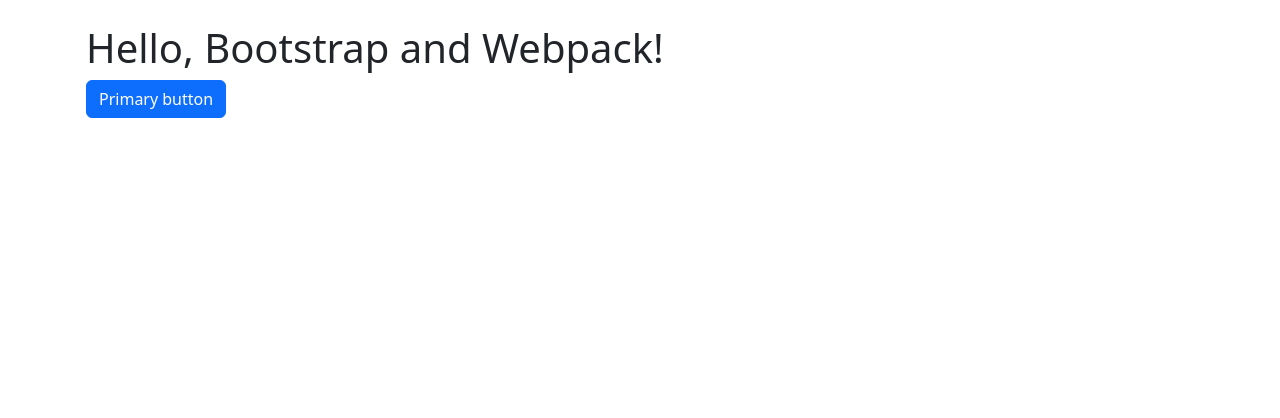
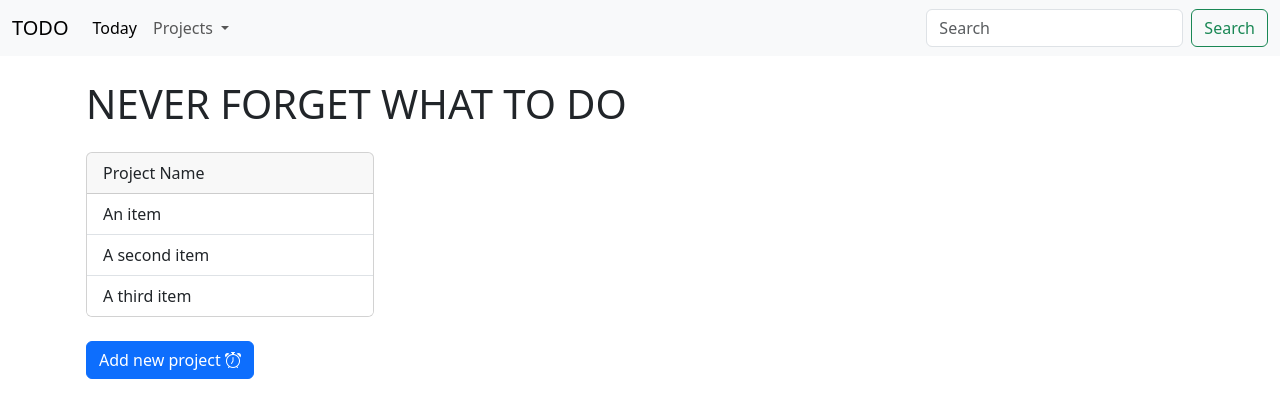
Before and after one commit to NyanLinHtet99/Todo-app, a website built with webpack: page src/index.html in a window 1280 px wide. Built offline with nearby package versions, Linux system fonts and the light colour scheme.

Commit message:
Added navbar and bootstrap icon

```diff
--- a/package.json
+++ b/package.json
@@ -32,6 +32,7 @@
   },
   "dependencies": {
     "@popperjs/core": "^2.11.8",
-    "bootstrap": "^5.3.0"
+    "bootstrap": "^5.3.0",
+    "bootstrap-icons": "^1.10.5"
   }
 }
--- a/src/index.html
+++ b/src/index.html
@@ -4,13 +4,59 @@
 <head>
     <meta charset="utf-8">
     <meta name="viewport" content="width=device-width, initial-scale=1">
-    <title>Bootstrap w/ Webpack</title>
+    <title>TODO APP</title>
 </head>
 
 <body>
+    <nav class="navbar navbar-expand-lg bg-body-tertiary">
+        <div class="container-fluid">
+            <a class="navbar-brand" href="#">TODO</a>
+            <button class="navbar-toggler" type="button" data-bs-toggle="collapse"
+                data-bs-target="#navbarSupportedContent" aria-controls="navbarSupportedContent" aria-expanded="false"
+                aria-label="Toggle navigation">
+                <span class="navbar-toggler-icon"></span>
+            </button>
+            <div class="collapse navbar-collapse" id="navbarSupportedContent">
+                <ul class="navbar-nav me-auto mb-2 mb-lg-0">
+                    <li class="nav-item">
+                        <a class="nav-link active" aria-current="page" href="#">Today</a>
+                    </li>
+                    <li class="nav-item dropdown">
+                        <a class="nav-link dropdown-toggle" href="#" role="button" data-bs-toggle="dropdown"
+                            aria-expanded="false">
+                            Projects
+                        </a>
+                        <ul class="dropdown-menu">
+                            <li><a class="dropdown-item" href="#">Action</a></li>
+                            <li><a class="dropdown-item" href="#">Another action</a></li>
+                            <li>
+                                <hr class="dropdown-divider">
+                            </li>
+                            <li><a class="dropdown-item" href="#">Something else here</a></li>
+                        </ul>
+                    </li>
+                </ul>
+                <form class="d-flex" role="search">
+                    <input class="form-control me-2" type="search" placeholder="Search" aria-label="Search">
+                    <button class="btn btn-outline-success" type="submit">Search</button>
+                </form>
+            </div>
+        </div>
+    </nav>
     <div class="container py-4 px-3 mx-auto">
-        <h1>Hello, Bootstrap and Webpack!</h1>
-        <button class="btn btn-primary">Primary button</button>
+        <h1>NEVER FORGET WHAT TO DO</h1>
+        <div class="card my-4" style="width: 18rem;">
+            <div class="card-header">
+                Project Name
+            </div>
+            <ul class="list-group list-group-flush">
+                <li class="list-group-item">An item</li>
+                <li class="list-group-item">A second item</li>
+                <li class="list-group-item">A third item</li>
+            </ul>
+        </div>
+        <button class="btn btn-primary">Add new project <i class="bi-alarm"></i>
+        </button>
     </div>
 </body>
 
--- a/src/js/index.js
+++ b/src/js/index.js
@@ -1,3 +1,4 @@
 import '../scss/style.scss';
+import "bootstrap-icons/font/bootstrap-icons.scss";
 import * as bootstrap from 'bootstrap';
 document.body.appendChild(document.createElement('p'));
--- a/src/scss/style.scss
+++ b/src/scss/style.scss
@@ -1 +1,2 @@
 @import "bootstrap/scss/bootstrap";
+// @import "bootstrap-icons/font/bootstrap-icons.scss";
```
Also changed, not shown: 1 other file.
